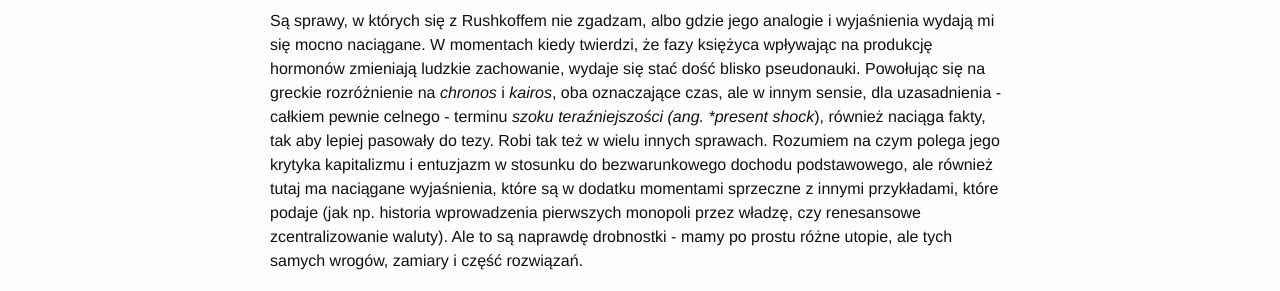
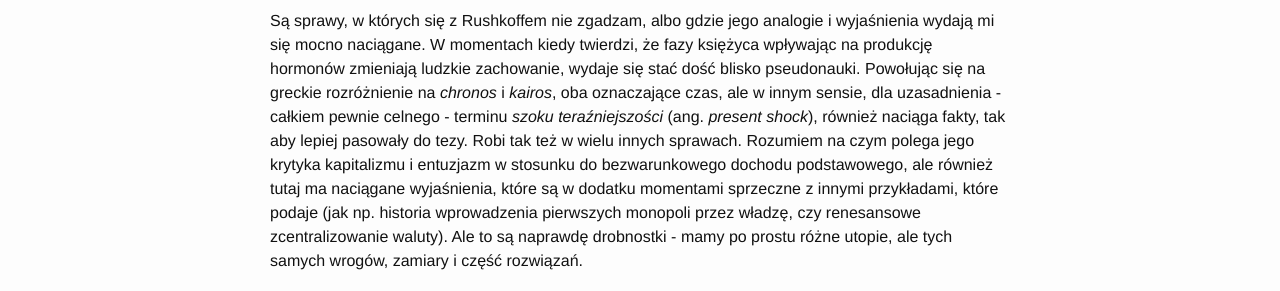
Before and after one commit to jasisz/jasisz.github.io, a Jekyll site: the page built from _posts/2016-04-30-limes-inferior.markdown, in a window 1280 px wide. Shown: the part 1478-1769 px from the top of the page. Built offline with Jekyll 4.4.1, drawn with Linux system fonts in a browser that asks for light colours.

Commit message:
no i gwiazdka

```diff
--- a/_posts/2016-04-30-limes-inferior.markdown
+++ b/_posts/2016-04-30-limes-inferior.markdown
@@ -23,7 +23,7 @@ Wracając jednak do zachwytu technologią - dzisiaj ma się wrażenie że *coś
 
 Z drugiej strony nadal opieramy się o sprawdzone i jednocześnie starożytne technologie. Mamy programistów, którzy traktują RFC (ang. *request for comments*, czyli po polsku ni mniej ni więcej *prośba o komentarze*) jako świętą księgę i prawdy objawione, zamiast jako pewien tymczasowy konsensus dotyczący standardów. Mamy radę mędrców w Unicode, która decyduje o tym jakie emoji będą w standardzie, czyli odpowiadają na takie nurtujące pytanie, jak to czy sushi jest bardziej archetypicznie jedzeniowate niż taki schabowy.
 
-Są sprawy, w których się z Rushkoffem nie zgadzam, albo gdzie jego analogie i wyjaśnienia wydają mi się mocno naciągane. W momentach kiedy twierdzi, że fazy księżyca wpływając na produkcję hormonów zmieniają ludzkie zachowanie, wydaje się stać dość blisko pseudonauki. Powołując się na greckie rozróżnienie na *chronos* i *kairos*, oba oznaczające czas, ale w innym sensie, dla uzasadnienia - całkiem pewnie celnego - terminu *szoku teraźniejszości (ang. *present shock*), również naciąga fakty, tak aby lepiej pasowały do tezy. Robi tak też w wielu innych sprawach. Rozumiem na czym polega jego krytyka kapitalizmu i entuzjazm w stosunku do bezwarunkowego dochodu podstawowego, ale również tutaj ma naciągane wyjaśnienia, które są w dodatku momentami sprzeczne z innymi przykładami, które podaje (jak np. historia wprowadzenia pierwszych monopoli przez władzę, czy renesansowe zcentralizowanie waluty). Ale to są naprawdę drobnostki - mamy po prostu różne utopie, ale tych samych wrogów, zamiary i część rozwiązań.
+Są sprawy, w których się z Rushkoffem nie zgadzam, albo gdzie jego analogie i wyjaśnienia wydają mi się mocno naciągane. W momentach kiedy twierdzi, że fazy księżyca wpływając na produkcję hormonów zmieniają ludzkie zachowanie, wydaje się stać dość blisko pseudonauki. Powołując się na greckie rozróżnienie na *chronos* i *kairos*, oba oznaczające czas, ale w innym sensie, dla uzasadnienia - całkiem pewnie celnego - terminu *szoku teraźniejszości* (ang. *present shock*), również naciąga fakty, tak aby lepiej pasowały do tezy. Robi tak też w wielu innych sprawach. Rozumiem na czym polega jego krytyka kapitalizmu i entuzjazm w stosunku do bezwarunkowego dochodu podstawowego, ale również tutaj ma naciągane wyjaśnienia, które są w dodatku momentami sprzeczne z innymi przykładami, które podaje (jak np. historia wprowadzenia pierwszych monopoli przez władzę, czy renesansowe zcentralizowanie waluty). Ale to są naprawdę drobnostki - mamy po prostu różne utopie, ale tych samych wrogów, zamiary i część rozwiązań.
 
 Mówiąc w skrócie - celem człowieka nie jest pracować, bo celem jest śmiać się i pływać w jeziorze, tańczyć i pić dobrą herbatę. Jeździć szybkim samochodem, albo na sankach z wielkiej góry, co kto lubi. Gdybyśmy wszyscy mogli mieć tyle wolnego czasu co bohaterowie Downton Abbey, to pracowalibyśmy  dalej, ale już tylko i wyłącznie nad tym, na czym nam naprawdę zależy. Ludzie dalej mieliby kury, prowadzili swoje małe sklepiki i pisali programy, ale jednak robiliby to inaczej i w innym celu, nie aby mieć co włożyć do garnka, ale żeby czerpać z tego radość.
 
```
